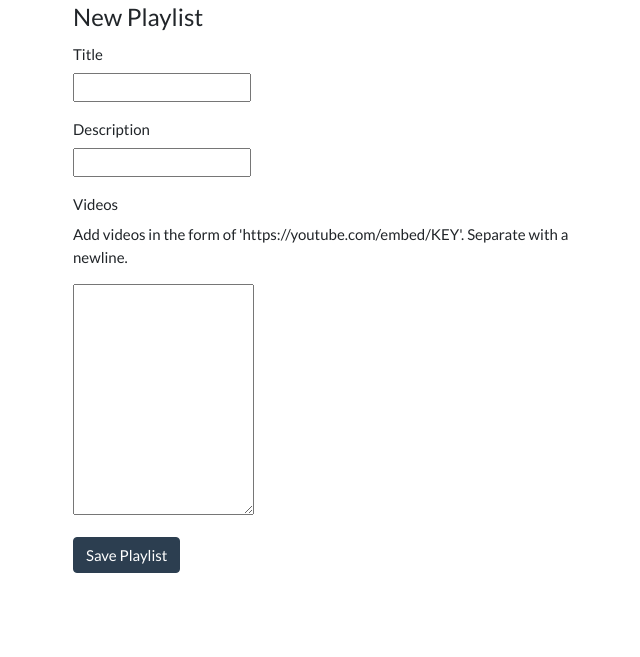
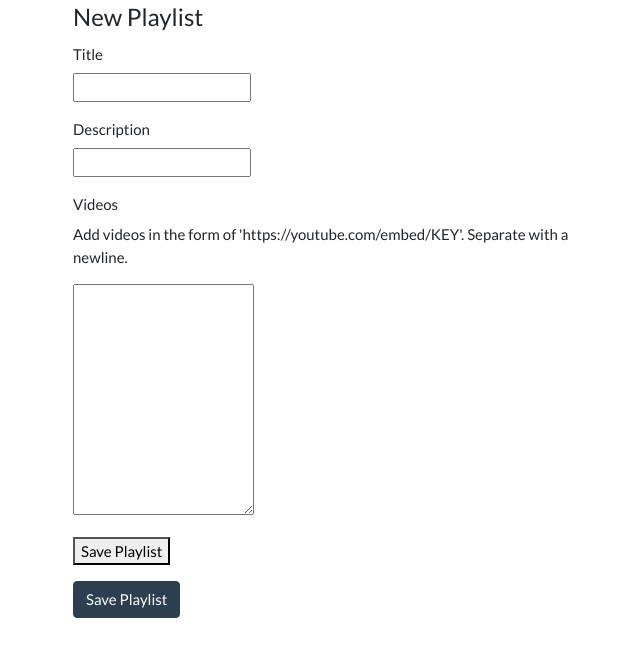
Before and after one commit to UPstartDeveloper/Playlister-Tutorial, a Flask app: page /playlists/new in a window 1280 px wide. Shown: the part 72-729 px from the top of the page, without its empty margins (12-652 px from the left). Run offline with Flask 2, Linux system fonts and the light colour scheme; some libraries are stand-ins or nearby versions.

Commit message:
Add submit button.

```diff
--- a/templates/partials/playlists_form.html
+++ b/templates/partials/playlists_form.html
@@ -14,10 +14,15 @@
         <input id='description' type='text' name='description' value='{{ playlist.description }}'/>
     </div>
 
-    <!-- DESCRIPTION -->
+    <!-- VIDEO LINKS -->
     <div class="form-group">
         <label for='playlist-videos'>Videos</label><br>
         <p>Add videos in the form of 'https://youtube.com/embed/KEY'. Separate with a newline.</p>
         <textarea idea='playlist-videos' name='videos' rows='10'/>{{ "\n".join(playlist.videos) }}</textarea>
     </div>
 </fieldset>
+
+<!-- BUTTON -->
+<p>
+    <button type='submit'>Save Playlist</button>
+</p>
```
